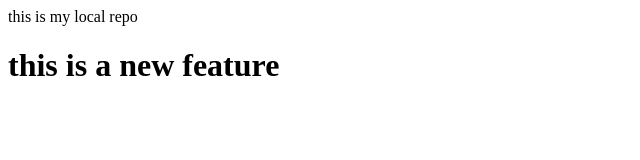
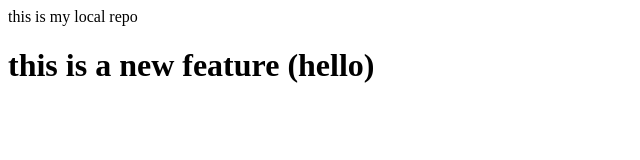
Before and after one commit to hxck-er/localrepo, a plain HTML site: page index.html in a window 1280 px wide. Shown: the whole page, without its empty margins (0-640 px from the left). Drawn offline with Linux system fonts and the light colour scheme.

Commit message:
added a hello to paragraph element

```diff
--- a/index.html
+++ b/index.html
@@ -3,4 +3,4 @@
 
 <p>this is my local repo<p>
 
-<h1>this is a new feature</h1>
+<h1>this is a new feature (hello)</h1>
```
